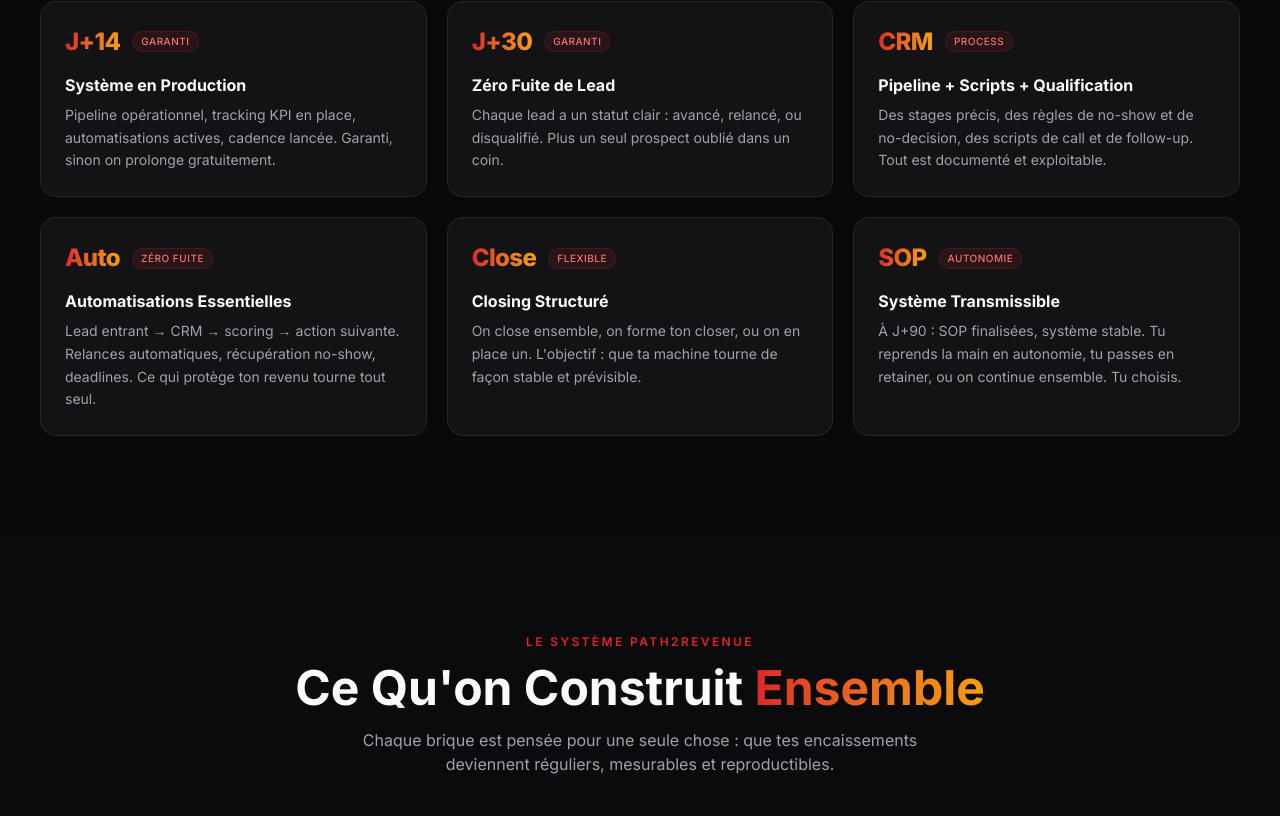
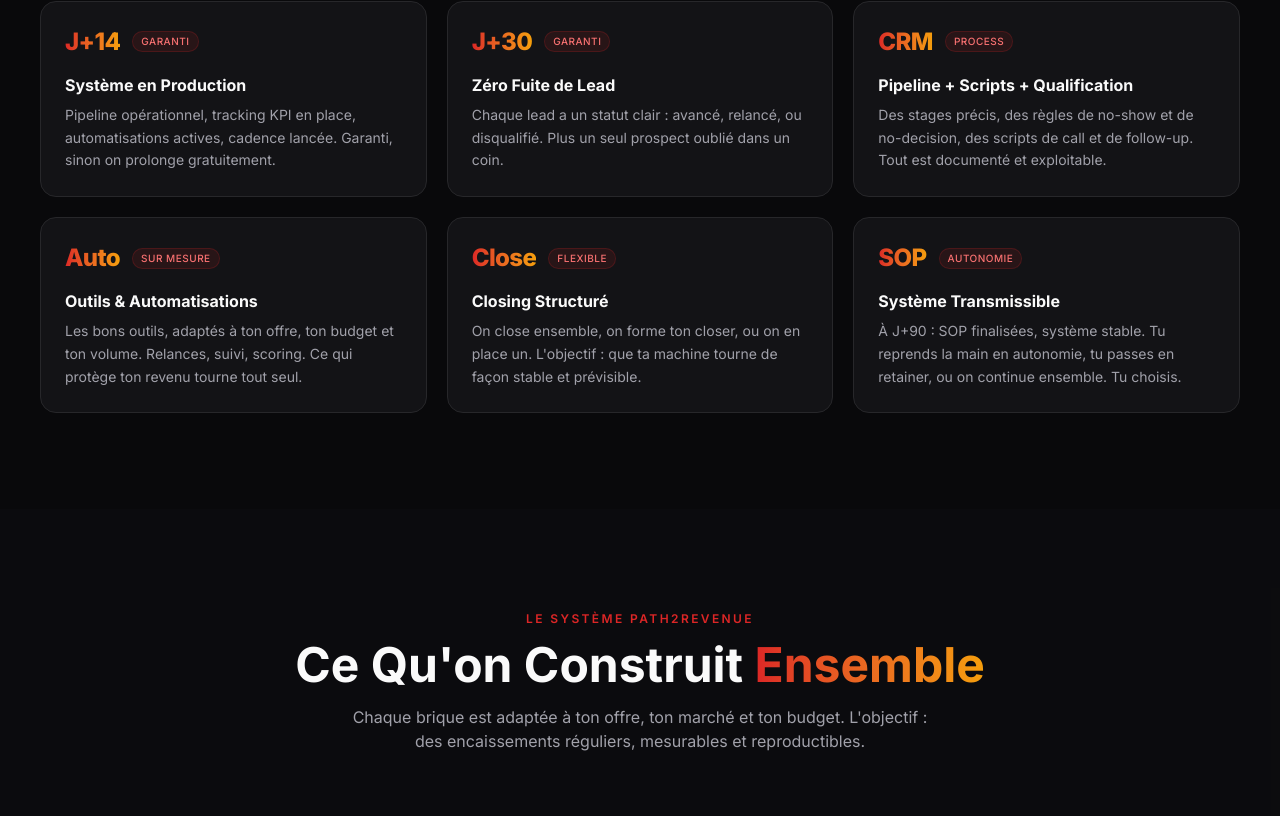
Before and after one commit to path2revenue/path2revenue, a Next.js app: page / in a window 1280 px wide. Shown: the part 1953-2769 px from the top of the page. Built offline with nearby package versions, Linux system fonts and the light colour scheme.

Commit message:
feat: flexible copy (outils sur mesure), SaaS target, Imrane closing

```diff
--- a/site.config.js
+++ b/site.config.js
@@ -64,7 +64,7 @@ export const siteConfig = {
         highlightedText: "De Vente",
         headlineEnd: "Ensemble.",
         subheadline:
-            'Tu as déjà vendu ton offre. Tu sais que ça marche. Maintenant, il te faut <strong>le système pour scaler</strong> : process, pipeline, automatisations, closing. On le construit ensemble en 90 jours.',
+            'Tu as déjà vendu ton offre. Tu sais que ça marche. Maintenant, il te faut <strong>le système pour scaler</strong>. Process, pipeline, closing, outils adaptés à ton cas. On le construit ensemble en 90 jours.',
         vslUrl: null,
         vslTitle: null,
         ctas: [
@@ -169,9 +169,9 @@ export const siteConfig = {
             },
             {
                 metric: "Auto",
-                label: "Automatisations Essentielles",
-                description: "Lead entrant → CRM → scoring → action suivante. Relances automatiques, récupération no-show, deadlines. Ce qui protège ton revenu tourne tout seul.",
-                badge: "Zéro fuite",
+                label: "Outils & Automatisations",
+                description: "Les bons outils, adaptés à ton offre, ton budget et ton volume. Relances, suivi, scoring. Ce qui protège ton revenu tourne tout seul.",
+                badge: "Sur mesure",
             },
             {
                 metric: "Close",
@@ -195,7 +195,7 @@ export const siteConfig = {
         highlightedText: "Ensemble",
         headlineEnd: "",
         subtitle:
-            "Chaque brique est pensée pour une seule chose : que tes encaissements deviennent réguliers, mesurables et reproductibles.",
+            "Chaque brique est adaptée à ton offre, ton marché et ton budget. L'objectif : des encaissements réguliers, mesurables et reproductibles.",
         items: [
             {
                 icon: "target",
@@ -206,10 +206,10 @@ export const siteConfig = {
             },
             {
                 icon: "zap",
-                title: "Automatisations Essentielles",
+                title: "Outils & Automatisations",
                 description:
-                    "Lead entrant → CRM → scoring → action. Relances auto par statut. Récupération no-show. Relances no-decision avec deadlines. Zéro fuite, zéro oubli.",
-                badge: "Protection revenu",
+                    "On choisit ensemble les outils adaptés à ton offre, ton budget et ton cas. CRM, relances, scoring, suivi. Le système est taillé pour toi, pas l'inverse.",
+                badge: "Sur mesure",
             },
             {
                 icon: "phone-call",
@@ -307,7 +307,7 @@ export const siteConfig = {
         items: [
             {
                 q: "C'est pour qui exactement ?",
-                a: "Entrepreneurs et indépendants qui ont déjà vendu leur offre au moins une fois. High-ticket B2B ou B2C, cycle court. Tu sais que ton offre marche. Il te manque le système pour que les ventes soient régulières, pas juste ponctuelles.",
+                a: "Entrepreneurs, indépendants ou SaaS qui ont déjà vendu leur offre au moins une fois. High-ticket B2B ou B2C, cycle court. Tu sais que ton offre marche. Il te manque le système pour que les ventes soient régulières, pas juste ponctuelles.",
             },
             {
                 q: "Et si je n'ai pas encore de flux de leads ?",
```
